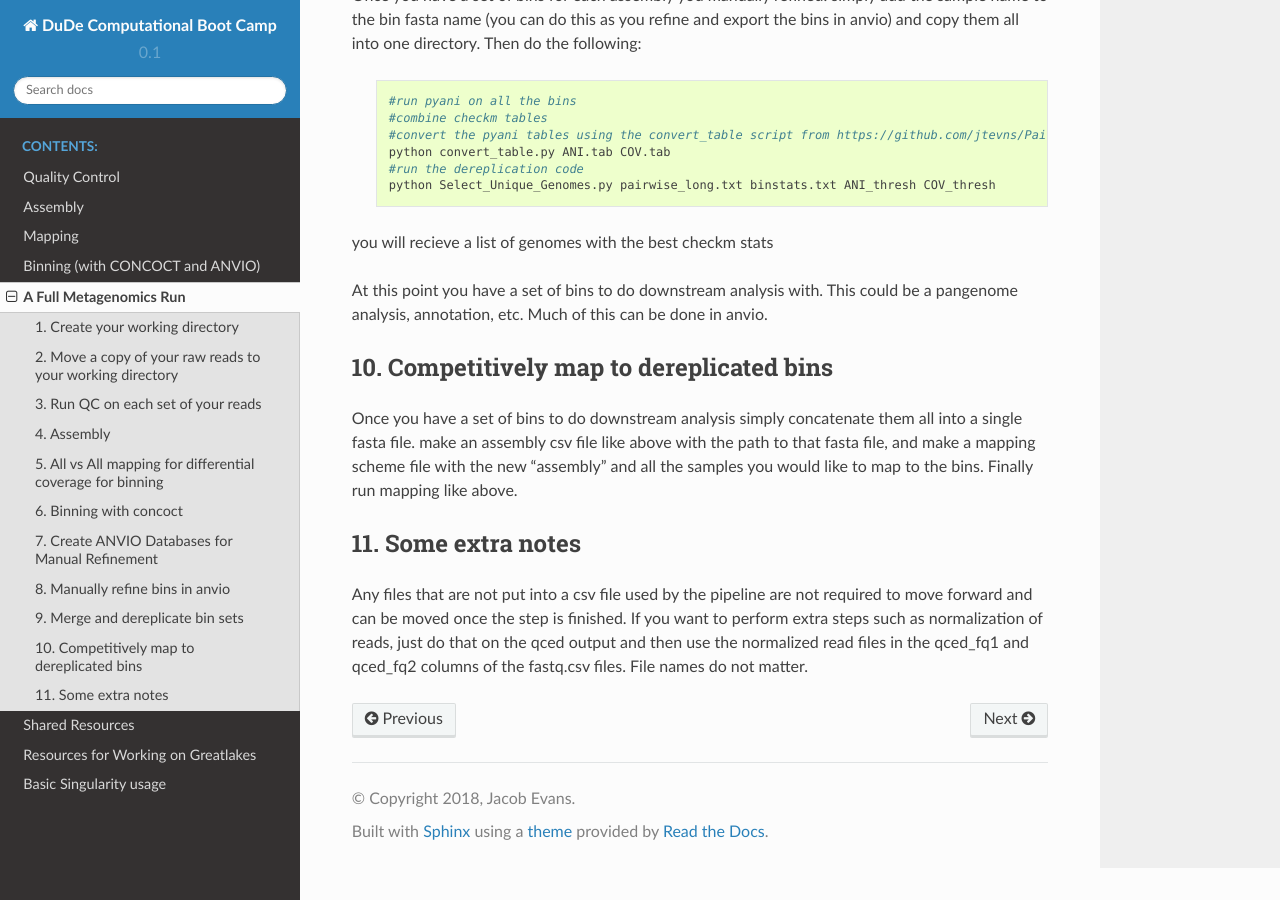
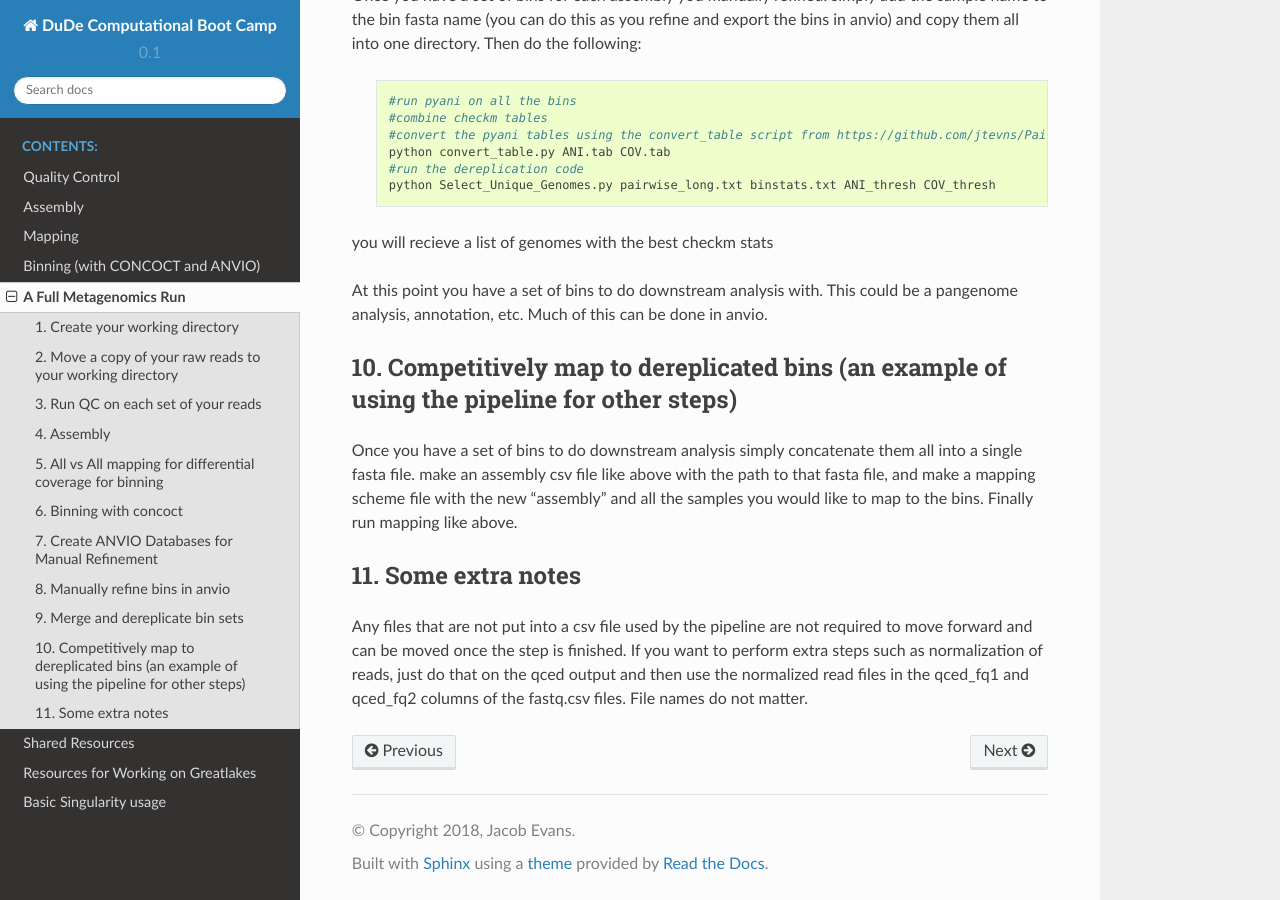
Before and after one commit to DenefLab/Computational-boot-camp, a Sphinx documentation site: the page built from docs/source/FullMetagenomicsRun.rst, in a window 1280 px wide and 900 px high, scrolled down 5208 px. Built offline with Sphinx 7.4.7 and the Read the Docs theme 2.0.0, drawn with Linux system fonts in a browser that asks for light colours; formulas are drawn with MathJax 3.

Commit message:
Update FullMetagenomicsRun.rst

```diff
--- a/docs/source/FullMetagenomicsRun.rst
+++ b/docs/source/FullMetagenomicsRun.rst
@@ -228,8 +228,8 @@ you will recieve a list of genomes with the best checkm stats
 
 At this point you have a set of bins to do downstream analysis with. This could be a pangenome analysis, annotation, etc. Much of this can be done in anvio.
 
-10. Competitively map to dereplicated bins
--------------------------------------------
+10. Competitively map to dereplicated bins (an example of using the pipeline for other steps)
+----------------------------------------------------------------------------------------------
 
 Once you have a set of bins to do downstream analysis simply concatenate them all into a single fasta file. make an assembly csv file like above with the path to that fasta file, and make a mapping scheme file with the new "assembly" and all the samples you would like to map to the bins. Finally run mapping like above.
 
```
